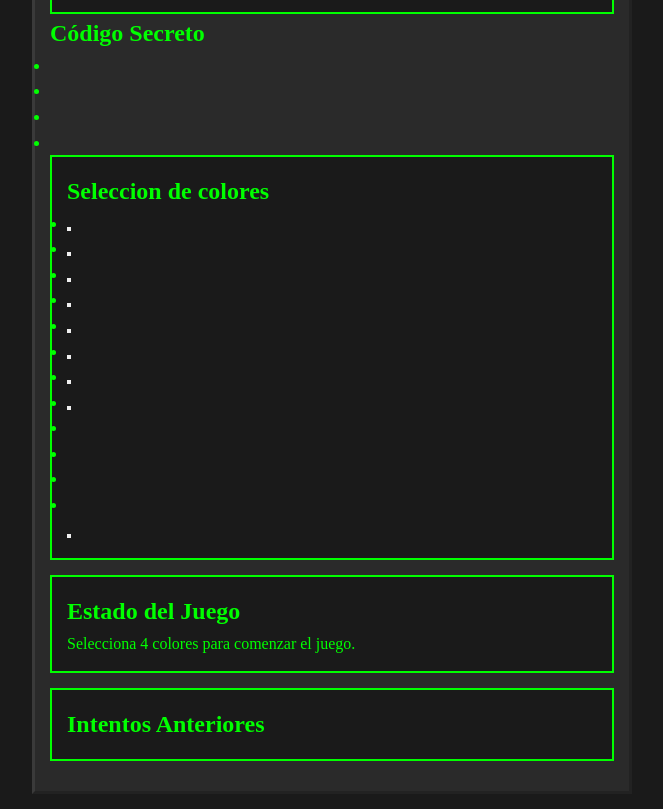
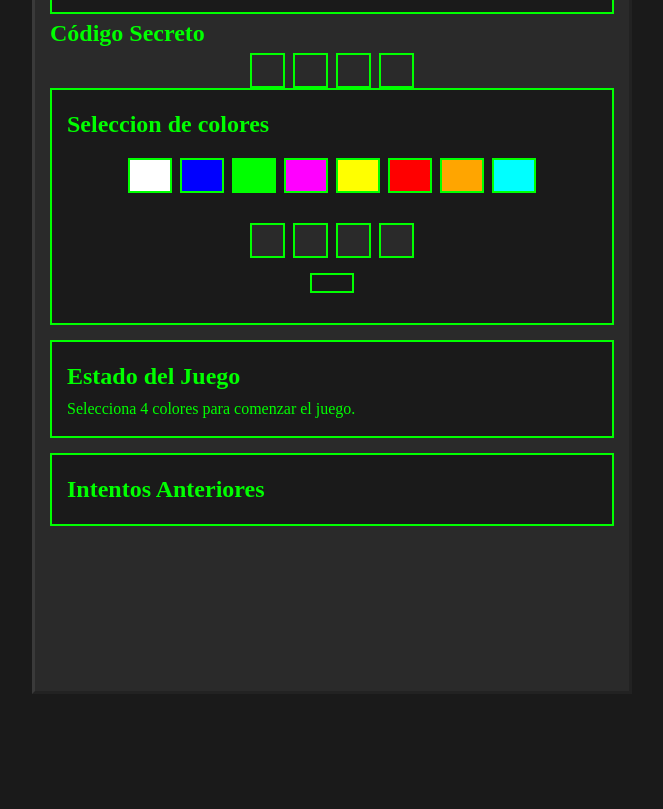
Before and after one commit to FranciscoFerna/MASTERMIND-JS, a plain HTML site: page index.html in a window 1280 px wide. Shown: the part 91-900 px from the top of the page, without its empty margins (308-971 px from the left). After the commit the page ends 800 px from the top, so only its background shows below. Drawn offline with Linux system fonts and the light colour scheme; a web font is replaced by a local one.

Commit message:
We continue with the CSS styles, we are part of the Styles.css file. Although it is not completed

```diff
--- a/styles.css
+++ b/styles.css
@@ -63,3 +63,82 @@ section {
   margin-bottom: var(--spacing-medium);
   background: var(--background-dark);
 }
+
+/* Código secreto */
+.secret-code {
+  display: flex;
+  justify-content: center;
+  gap: var(--spacing-small);
+  list-style: none;
+}
+
+/* Panel de selección de colores */
+.color-palette {
+  list-style: none;
+  display: flex;
+  justify-content: center;
+  gap: var(--spacing-small);
+  margin-bottom: var(--spacing-medium);
+}
+
+.current-guess {
+  list-style: none;
+  display: flex;
+  justify-content: center;
+  gap: var(--spacing-small);
+  margin: var(--spacing-medium) 0;
+}
+
+/* Historial de intentos */
+.attempts-history {
+  list-style: none;
+}
+
+/* Elementos comunes */
+.cell {
+  width: var(--cell-size);
+  height: var(--cell-size);
+  border: 2px solid var(--primary-color);
+  background-color: var(--background-medium);
+}
+
+.color-option {
+  width: var(--cell-size);
+  height: var(--cell-size);
+  border: 2px solid var(--primary-color);
+  cursor: pointer;
+  transition: transform 0.2s, box-shadow 0.2s;
+}
+
+.color-option:hover {
+  transform: scale(1.1);
+  box-shadow: 0 0 10px rgba(0, 255, 0, 0.5);
+}
+
+button {
+  display: block;
+  margin: var(--spacing-medium) auto;
+  padding: 8px 20px;
+  background-color: var(--background-dark);
+  color: var(--primary-color);
+  border: 2px solid var(--primary-color);
+  font-family: inherit;
+  cursor: pointer;
+  text-transform: uppercase;
+  letter-spacing: 1px;
+}
+
+button:hover {
+  color: var(--background-dark);
+  box-shadow: 0 0 10px rgba(0, 255, 0, 0.5);
+}
+
+/* Colores del juego */
+.white { background-color: #ffffff; }
+.blue { background-color: #0000ff; }
+.green { background-color: #00ff00; }
+.violet { background-color: #ff00ff; }
+.yellow { background-color: #ffff00; }
+.red { background-color: #ff0000; }
+.orange { background-color: #ffa500; }
+.cyan { background-color: #00ffff; }
```
